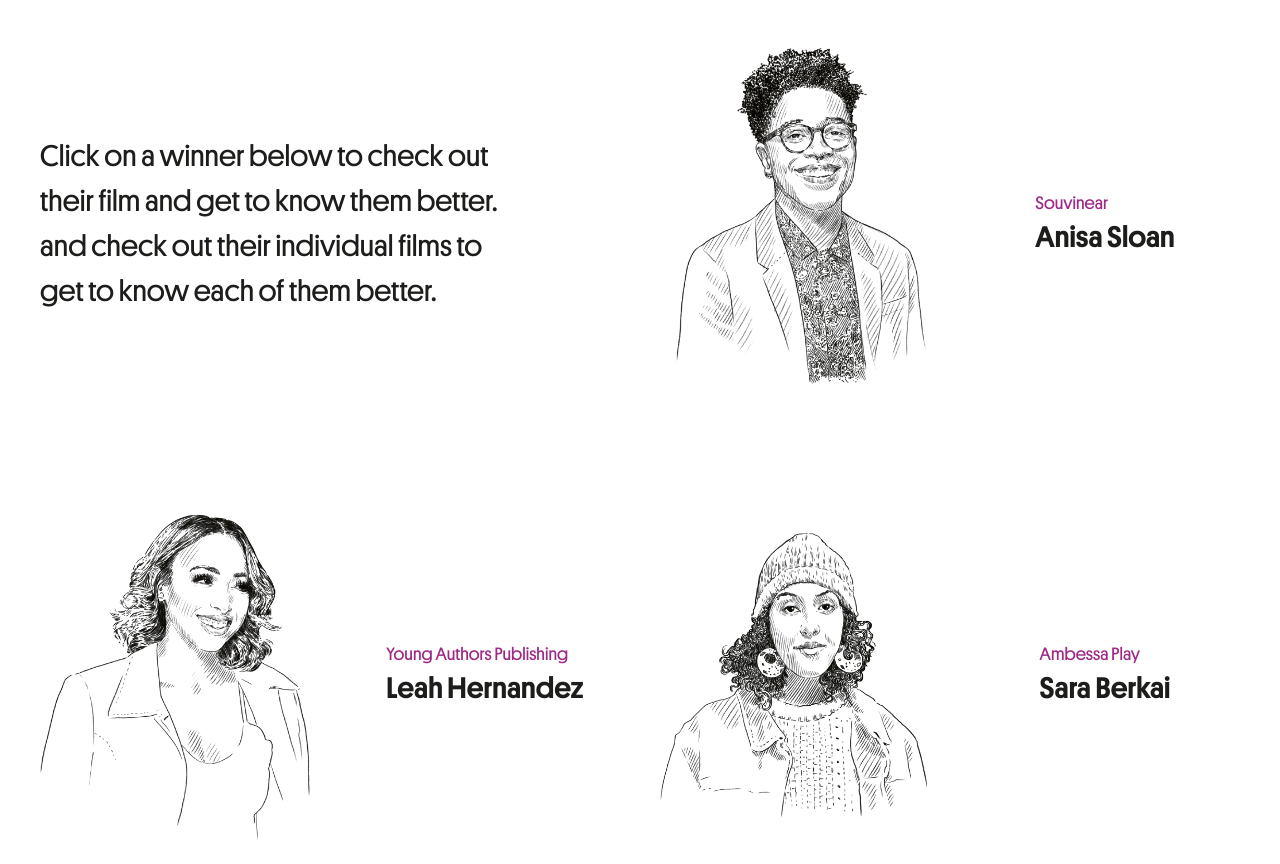
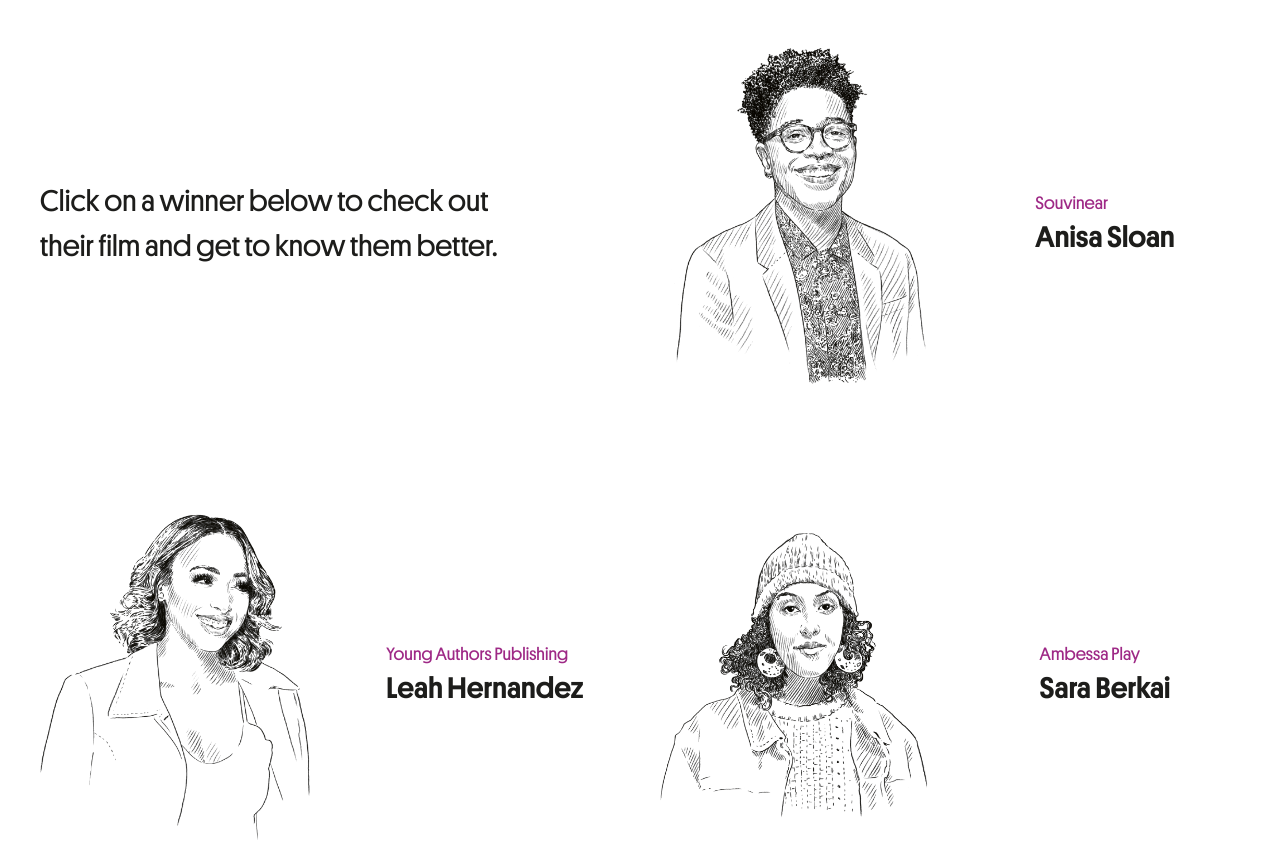
Before and after one commit to MikeDre/freshfund, a Gatsby site: page /winners in a window 1280 px wide. Shown: the part 920-1784 px from the top of the page. Built offline with nearby package versions, Linux system fonts and the light colour scheme; Gatsby itself is replaced by a stand-in of ours.

Commit message:
[main] More typos...

```diff
--- a/src/components/Winners/WinnersListing.js
+++ b/src/components/Winners/WinnersListing.js
@@ -27,7 +27,6 @@
         <div className="winners-listing__intro uk-margin-large-bottom uk-flex uk-flex-middle uk-text-left@m uk-text-center">
           <p>
             Click on a winner below to check out their film and get to know them better.
-            and check out their individual films to get to know each of them better.
           </p>
         </div>
         {winnerItems}
```
Also changed, not shown: 1 other file.
